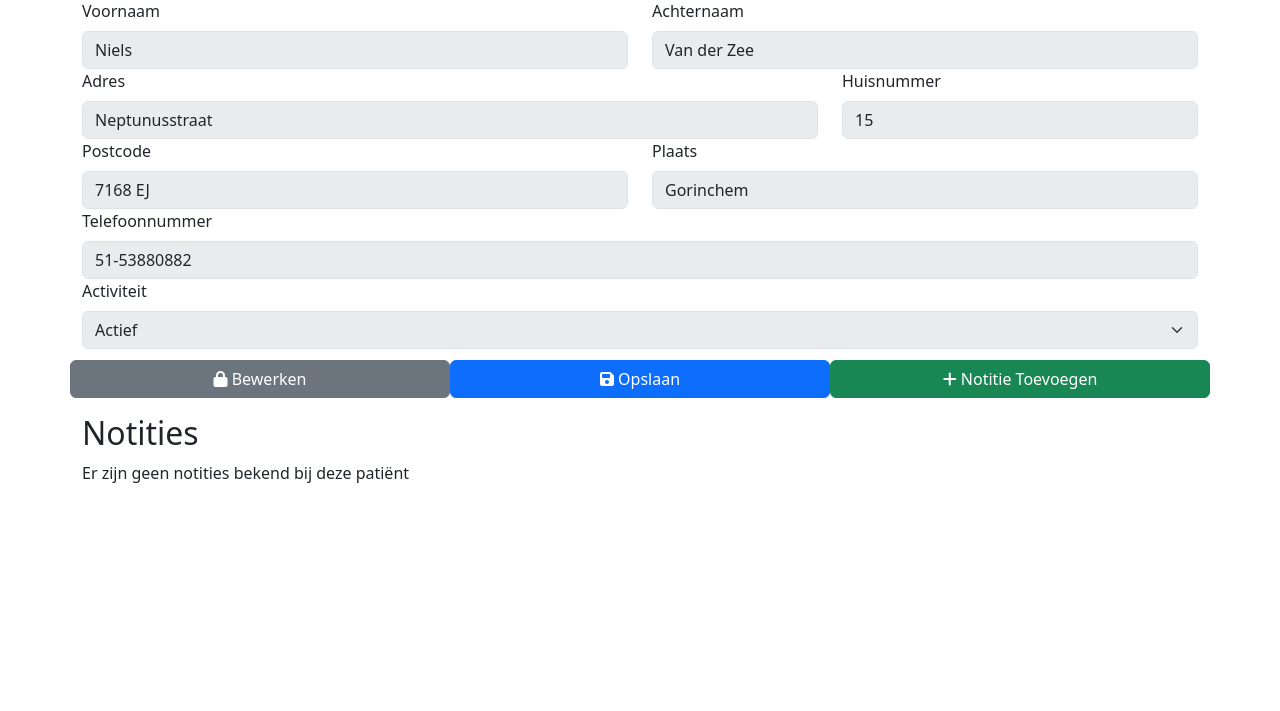
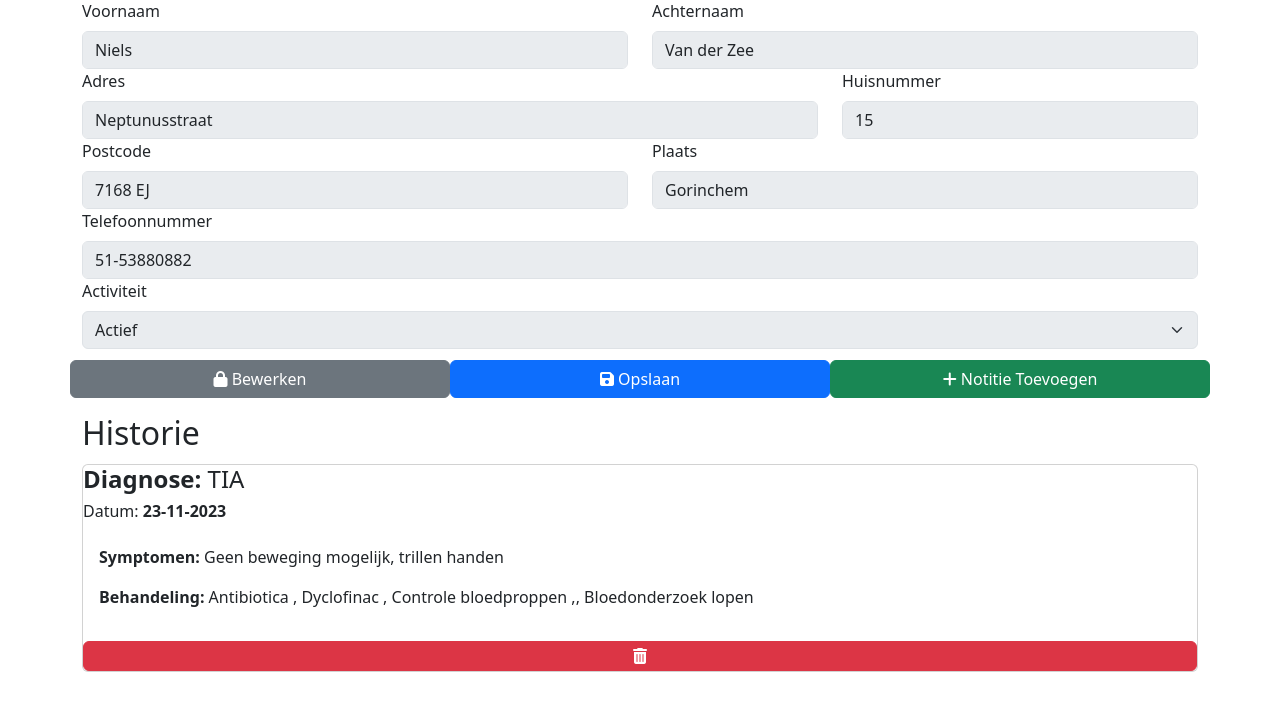
Before and after one commit to Fabbie22/huisartssysteem, a PHP site: page /patientgegevens.php?patient_id=2 in a window 1280 px wide. Shown: the part 71-782 px from the top of the page. Run offline with PHP 8.4, Linux system fonts and the light colour scheme; a user stored in the database is signed in; data comes from the database, SQL or seed files in the repository; some libraries are stand-ins or nearby versions.

Commit message:
notities uitgebreid
Database hiernaast geupdate

```diff
--- a/connection.php
+++ b/connection.php
@@ -27,7 +27,7 @@ function patienten($dbh, $activiteit){
 function notities($dbh, $id){
       $notitie = array();
 
-      $notitiequery = $dbh->prepare("SELECT notitie.notitie_id, notitie.datum, notitie.onderwerp, notitie.tekst, patient_has_notitie.notitie_notitie_id,
+      $notitiequery = $dbh->prepare("SELECT notitie.notitie_id, notitie.datum, notitie.diagnose, notitie.symptomen, notitie.behandeling, patient_has_notitie.notitie_notitie_id,
       patient_has_notitie.patient_patient_id FROM patient
       INNER JOIN patient_has_notitie
       ON patient_has_notitie.patient_patient_id = patient.patient_id
--- a/patientgegevens.php
+++ b/patientgegevens.php
@@ -130,11 +130,14 @@ $dbh = dbcon();
         <form action="./addfunctions.php" method="post">
           <input type="hidden" name="patient_id" value="<?=$result['patient_id']?>" />
           <div class="row">
-            <div class="col-md-12">
-              <input type="text" class="form-control" placeholder="Onderwerp (max 50 tekens)" aria-label="Onderwerp" name="onderwerp" id="onderwerp" maxlength="50" required>
+            <div class="col-md-12 topgap">
+              <input type="text" class="form-control" placeholder="Diagnose (max 150 tekens)" aria-label="Diagnose" name="diagnose" id="diagnose" maxlength="150" required>
             </div>
             <div class="col-md-12 topgap">
-              <textarea class="form-control" placeholder="Hier je tekst (max 1000 tekens) " aria-label="Hier je tekst" name="tekst" id="tekst" maxlength="1000" required></textarea>
+              <input type="text" class="form-control" placeholder="Symptomen (max 300 tekens)" aria-label="Symptomen" name="symptomen" id="symptomen" maxlength="300" required>
+            </div>
+            <div class="col-md-12 topgap">
+              <textarea class="form-control" placeholder="Hier je behandeling (max 1000 tekens) " aria-label="Hier je tekst" name="behandeling" id="behandeling" maxlength="1000" required></textarea>
             </div>
           </div>
         </div>
@@ -163,7 +166,7 @@ $dbh = dbcon();
   </div>
 </div>
 <div class="container mt-3">
-  <h2>Notities</h2>
+  <h2>Historie</h2>
 
   <?php
   $notitie = notities($dbh, $patient_id);
@@ -176,9 +179,9 @@ $dbh = dbcon();
     $notitie_notitie_id = $notitiepatient['notitie_notitie_id'];
     $patient_patient_id = $notitiepatient['patient_patient_id'];
     echo '<div class="card topgap2">
-    <h4 class="card-title">'.$notitiepatient['onderwerp'].'</h4>
-    <h6 class="card-title">Datum: <b>'.$mysqldate = date( 'd-m-Y', strtotime($notitiepatient['datum'] )).'</b></h6>
-    <div class="card-body">'.$notitiepatient['tekst'].'</div>
+    <h4 class="card-title"><b>Diagnose: </b>'.$notitiepatient['diagnose'].'</h4>
+    <h6 class="card-title">Datum: <b>'.$mysqldate = date('d-m-Y', strtotime($notitiepatient['datum'] )).'</b></h6>
+    <div class="card-body"><p><b>Symptomen: </b>'.$notitiepatient['symptomen'].'</p><p><b> Behandeling: </b>'.$notitiepatient['behandeling'].'</p></div>
     <button class="btn btn-danger" data-href=delete.php?notitie_notitie_id=' . $notitie_notitie_id. '&patient_patient_id='. $patient_patient_id.' data-bs-toggle="modal" data-bs-target="#confirm-delete"><i class="fa-solid fa-trash-can"></i></button>
     </div>';
   }
```
Also changed, not shown: addfunctions.php (+4 -3 lines), huisartssysteem.sql (+14 -14 lines).
